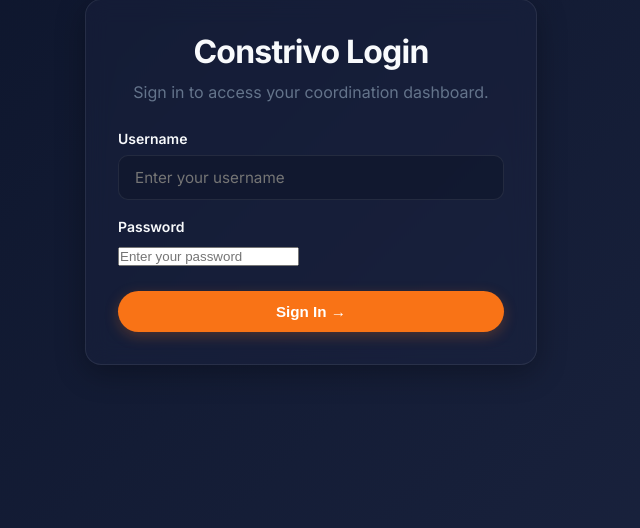
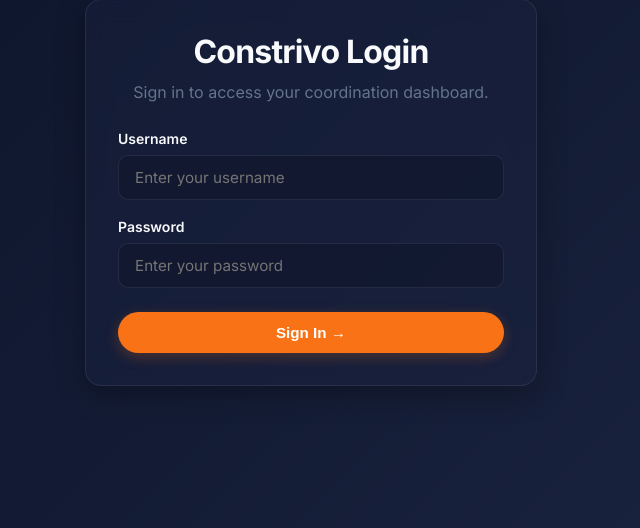
Before and after one commit to vlkovalev/Trades-Coordination, a Flask app: page /login in a window 1280 px wide. Shown: the part 128-656 px from the top of the page, without its empty margins (329-969 px from the left). Run offline with Flask 3, Linux system fonts and the light colour scheme; some libraries are stand-ins or nearby versions.

Commit message:
Fix password field missing from shared input styling
input[type="password"] was left out of the shared form-input CSS rule,
so login/change-password fields rendered as unstyled browser defaults
instead of matching the username field.

Co-Authored-By: Claude Sonnet 5 <noreply@anthropic.com>

```diff
--- a/static/css/style.css
+++ b/static/css/style.css
@@ -148,6 +148,7 @@ input[type="text"],
 input[type="email"],
 input[type="number"],
 input[type="tel"],
+input[type="password"],
 select,
 textarea {
   width: 100%;
```
